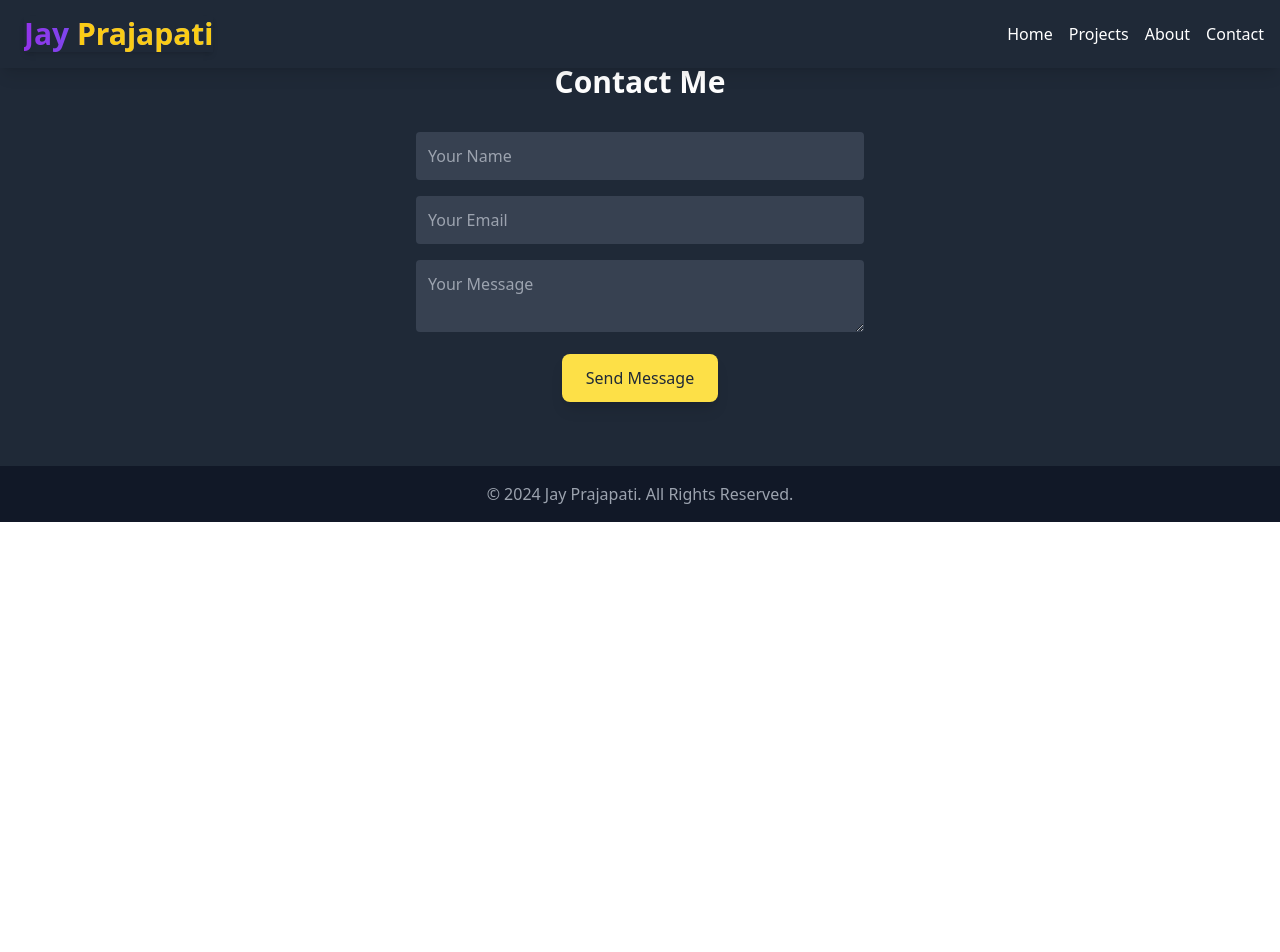
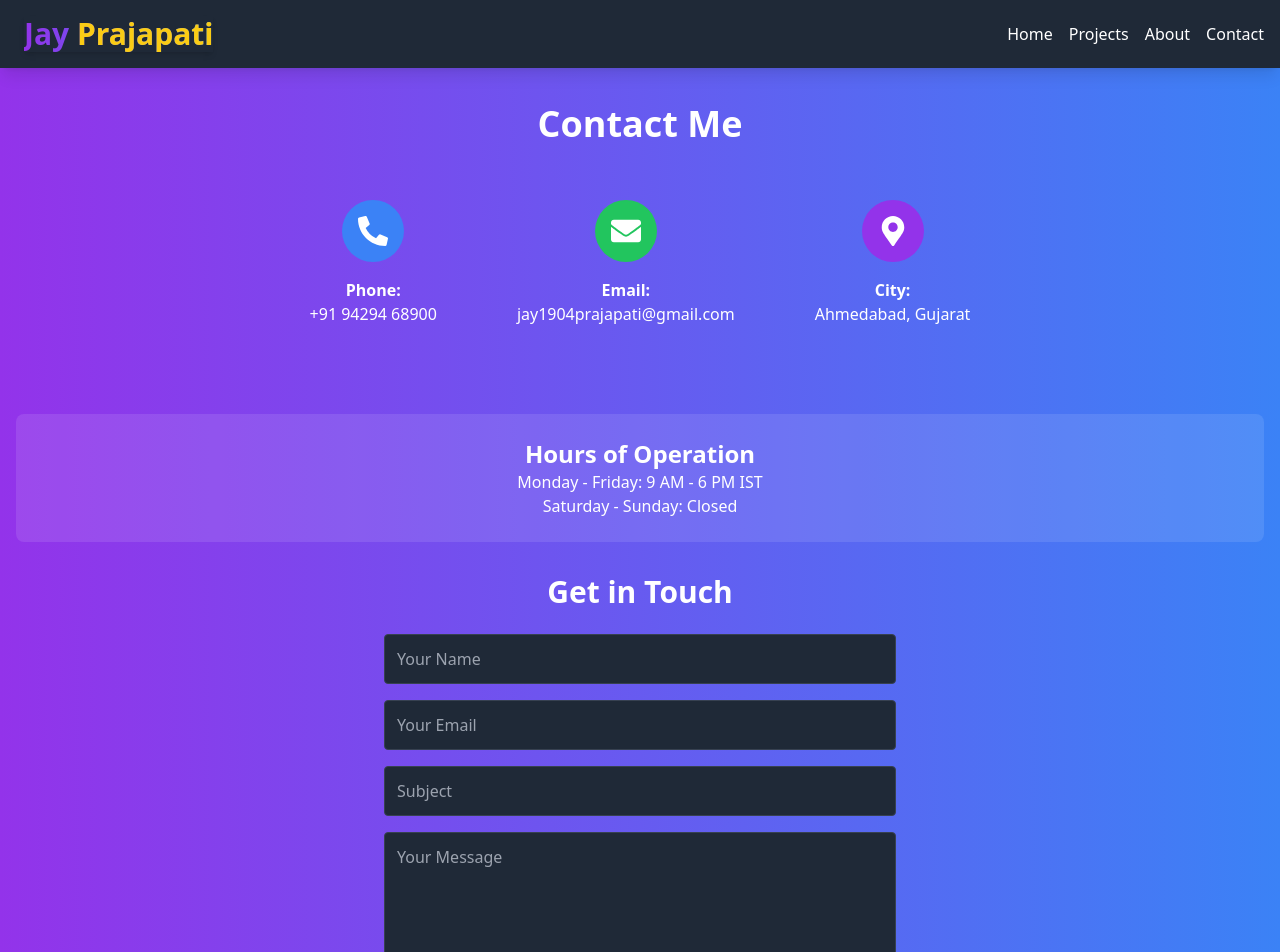
Before and after one commit to jayprajapati1904/portfolio, a React (Vite) app: page /contact in a window 1280 px wide. Shown: the top 952 px of the page. Before the commit the page ends 800 px from the top, so only its background shows below. Built offline with nearby package versions, Linux system fonts and the light colour scheme.

Commit message:
contact page complete

```diff
--- a/package.json
+++ b/package.json
@@ -12,6 +12,7 @@
   "dependencies": {
     "@ant-design/icons": "^5.5.1",
     "antd": "^5.22.1",
+    "emailjs-com": "^3.2.0",
     "flowbite-react": "^0.10.2",
     "react": "^18.3.1",
     "react-dom": "^18.3.1",
--- a/src/components/About.jsx
+++ b/src/components/About.jsx
@@ -3,7 +3,7 @@ import CallToAction from "../components/CallToAction";
 
 const About = () => {
   return (
-    <section className="mt-10 min-h-screen flex items-center justify-center bg-gradient-to-r from-purple-600 to-blue-500">
+    <section className="mt-10 h-screen flex items-center justify-center bg-gradient-to-r from-purple-600 to-blue-500">
       <div className="max-w-2xl mx-auto p-3 text-center text-white">
         <div>
           <h1 className="text-3xl font-semibold text-center my-7">
--- a/src/components/Contact.jsx
+++ b/src/components/Contact.jsx
@@ -1,29 +1,212 @@
-import React from "react";
+import React, { useState } from "react";
+import emailjs from "emailjs-com"; // Import EmailJS
+
+import {
+  FaMapMarkerAlt,
+  FaPhoneAlt,
+  FaEnvelope,
+  FaInstagram,
+  FaTwitter,
+  FaLinkedin,
+  FaGithub,
+} from "react-icons/fa";
 
 const Contact = () => {
+  const [formData, setFormData] = useState({
+    name: "",
+    email: "",
+    subject: "",
+    message: "",
+  });
+  const [formErrors, setFormErrors] = useState({});
+  const [formSubmitted, setFormSubmitted] = useState(false);
+  const [showModal, setShowModal] = useState(false);
+
+  // Handle form input change
+  const handleInputChange = (e) => {
+    const { name, value } = e.target;
+    setFormData((prevData) => ({
+      ...prevData,
+      [name]: value,
+    }));
+  };
+
+  // Validate form fields
+  const validateForm = () => {
+    const errors = {};
+    if (!formData.name.trim()) errors.name = "Name is required";
+    if (!formData.email.trim()) errors.email = "Email is required";
+    if (!formData.subject.trim()) errors.subject = "Subject is required";
+    if (!formData.message.trim()) errors.message = "Message is required";
+
+    setFormErrors(errors);
+    return Object.keys(errors).length === 0; // Return true if no errors
+  };
+
+  // Handle form submission
+  const handleFormSubmit = (e) => {
+    e.preventDefault();
+
+    if (!validateForm()) {
+      return; // Stop submission if validation fails
+    }
+
+    // Send email using EmailJS
+    emailjs
+      .sendForm(
+        "service_p60raiw", // Your service ID
+        "template_hjlvl6z", // Your template ID
+        e.target, // Form element
+        "MvvV9LXfK1-grW4F0" // Your user ID
+      )
+      .then(
+        (result) => {
+          console.log("Email sent successfully:", result.text);
+          setFormSubmitted(true);
+          setShowModal(true);
+          setFormData({ name: "", email: "", subject: "", message: "" }); // Reset form
+        },
+        (error) => {
+          console.error("Error sending email:", error.text);
+        }
+      );
+  };
+
+  // Handle closing the modal
+  const closeModal = () => {
+    setShowModal(false);
+  };
+
   return (
-    <section className="py-16 bg-gray-800 text-white">
-      <div className="container mx-auto text-center">
-        <h2 className="text-3xl font-bold mb-8">Contact Me</h2>
-        <form className="max-w-md mx-auto">
+    <section className="mt-10 py-16 bg-gradient-to-r from-purple-600 to-blue-500 text-white">
+      <div className="container mx-auto text-center px-4">
+        <h2 className="text-4xl font-bold mb-8">Contact Me</h2>
+
+        {/* Contact Info Section */}
+        <div className="flex flex-wrap justify-center gap-8 mb-16">
+          {/* Phone */}
+          <div className="flex flex-col items-center p-6 rounded-lg transition-transform transform duration-300">
+            <a href="tel:+919429468900" className="cursor-pointer">
+              <div className="bg-blue-500 p-4 rounded-full transform transition duration-300 hover:scale-125 hover:shadow-[0_4px_20px_4px_rgba(59,130,246,0.8)]">
+                <FaPhoneAlt size={30} className="text-white" />
+              </div>
+            </a>
+            <p className="mt-4 font-semibold">Phone:</p>
+            <p>+91 94294 68900</p>
+          </div>
+
+          {/* Email */}
+          <div className="flex flex-col items-center p-6 rounded-lg transition-transform transform duration-300">
+            <a
+              href="mailto:jay1904prajapati@gmail.com"
+              className="cursor-pointer"
+            >
+              <div className="bg-green-500 p-4 rounded-full transform transition duration-300 hover:scale-125 hover:shadow-[0_4px_20px_4px_rgba(34,197,94,0.8)]">
+                <FaEnvelope size={30} className="text-white" />
+              </div>
+            </a>
+            <p className="mt-4 font-semibold">Email:</p>
+            <p>jay1904prajapati@gmail.com</p>
+          </div>
+
+          {/* City */}
+          <div className="flex flex-col items-center p-6 rounded-lg transition-transform transform duration-300">
+            <div className="bg-purple-600 p-4 rounded-full transform transition duration-300 hover:scale-125 hover:shadow-[0_4px_20px_4px_rgba(120,71,239,0.8)]">
+              <FaMapMarkerAlt size={30} className="text-white" />
+            </div>
+            <p className="mt-4 font-semibold">City:</p>
+            <p>Ahmedabad, Gujarat</p>
+          </div>
+        </div>
+
+        {/* Hours of Operation */}
+        <div className="bg-white bg-opacity-10 p-6 rounded-lg mb-8">
+          <h3 className="text-2xl font-semibold">Hours of Operation</h3>
+          <p>Monday - Friday: 9 AM - 6 PM IST</p>
+          <p>Saturday - Sunday: Closed</p>
+        </div>
+
+        {/* Contact Form */}
+        <div>
+          <h3 className="text-3xl font-semibold mb-6">Get in Touch</h3>
+          <form
+            className="max-w-lg mx-auto space-y-4"
+            onSubmit={handleFormSubmit}
+          >
             <input
               type="text"
+              name="name"
+              value={formData.name}
+              onChange={handleInputChange}
               placeholder="Your Name"
-            className="w-full mb-4 p-3 rounded bg-gray-700 border-none"
+              className={`w-full p-3 rounded bg-gray-800 border ${
+                formErrors.name ? "border-red-500" : "border-gray-700"
+              } text-white placeholder-gray-400 focus:outline-none focus:ring-2 focus:ring-gold`}
             />
+            {formErrors.name && (
+              <p className="text-red-500 text-sm">{formErrors.name}</p>
+            )}
+
             <input
               type="email"
+              name="email"
+              value={formData.email}
+              onChange={handleInputChange}
               placeholder="Your Email"
-            className="w-full mb-4 p-3 rounded bg-gray-700 border-none"
+              className={`w-full p-3 rounded bg-gray-800 border ${
+                formErrors.email ? "border-red-500" : "border-gray-700"
+              } text-white placeholder-gray-400 focus:outline-none focus:ring-2 focus:ring-gold`}
             />
+            {formErrors.email && (
+              <p className="text-red-500 text-sm">{formErrors.email}</p>
+            )}
+
+            <input
+              type="text"
+              name="subject"
+              value={formData.subject}
+              onChange={handleInputChange}
+              placeholder="Subject"
+              className={`w-full p-3 rounded bg-gray-800 border ${
+                formErrors.subject ? "border-red-500" : "border-gray-700"
+              } text-white placeholder-gray-400 focus:outline-none focus:ring-2 focus:ring-gold`}
+            />
+            {formErrors.subject && (
+              <p className="text-red-500 text-sm">{formErrors.subject}</p>
+            )}
+
             <textarea
+              name="message"
+              value={formData.message}
+              onChange={handleInputChange}
               placeholder="Your Message"
-            className="w-full mb-4 p-3 rounded bg-gray-700 border-none"
+              rows={5}
+              className={`w-full p-3 rounded bg-gray-800 border ${
+                formErrors.message ? "border-red-500" : "border-gray-700"
+              } text-white placeholder-gray-400 focus:outline-none focus:ring-2 focus:ring-gold`}
             />
-          <button className="bg-yellow-300 text-gray-800 px-6 py-3 rounded-lg shadow-lg hover:bg-yellow-400">
-            Send Message
+            {formErrors.message && (
+              <p className="text-red-500 text-sm">{formErrors.message}</p>
+            )}
+
+            <button
+              type="submit"
+              className="bg-gradient-to-r from-green-400 to-blue-500 text-white px-6 py-3 rounded shadow-lg hover:bg-opacity-90 focus:outline-none active:scale-110 transition duration-200 transform hover:shadow-xl hover:shadow-green-400"
+            >
+              SEND MESSAGE
             </button>
+
+            {/* Thank You Message */}
+            {formSubmitted && (
+              <div className="mt-8 px-4 py-6 sm:px-8 sm:py-6 md:mt-10 md:px-12 md:py-8 lg:mt-12 lg:px-16 lg:py-10 text-xl font-semibold text-green-400 bg-green-900 bg-opacity-10 rounded-lg shadow-md">
+                <p className="text-center leading-relaxed">
+                  Thank you for reaching out! Your message has been received.
+                  I’ll get back to you within 24 hours.
+                </p>
+              </div>
+            )}
           </form>
+        </div>
       </div>
     </section>
   );
```
Also changed, not shown: 1 other file (tests, documents, lock files or other folders). Lines whose indentation alone changed are shown as unchanged.
